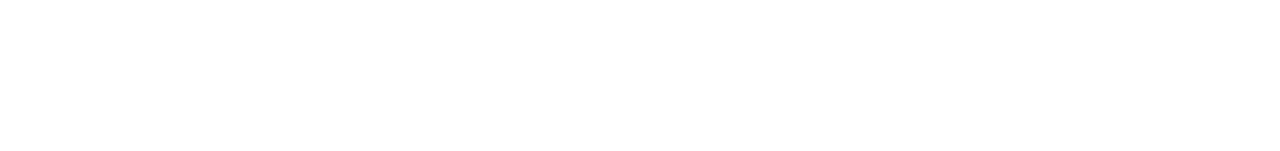
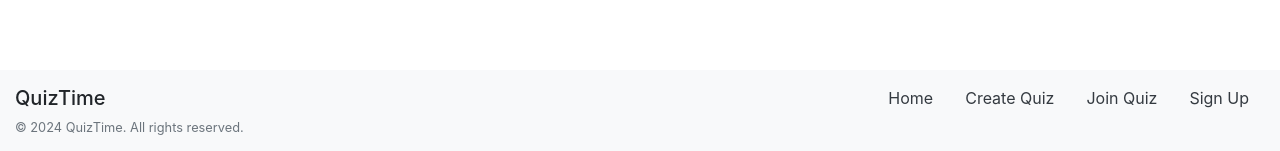
Before and after one commit to abedllah/quiz-time, a React (Create React App) app: page / in a window 1280 px wide. Shown: the part 646-797 px from the top of the page. Built offline with nearby package versions, Linux system fonts and the light colour scheme.

Commit message:
emplement a footer

```diff
--- a/public/index.html
+++ b/public/index.html
@@ -11,6 +11,9 @@
     />
     <link rel="stylesheet" href="https://maxcdn.bootstrapcdn.com/bootstrap/4.0.0/css/bootstrap.min.css">
     <link rel="apple-touch-icon" href="%PUBLIC_URL%/logo192.png" />
+    <!-- Optional: Add Bootstrap CSS and Font Awesome Icons for the footer icons -->
+  <link href="https://stackpath.bootstrapcdn.com/bootstrap/4.5.2/css/bootstrap.min.css" rel="stylesheet">
+  <script src="https://kit.fontawesome.com/a076d05399.js" crossorigin="anonymous"></script>
     <!--
       manifest.json provides metadata used when your web app is installed on a
       user's mobile device or desktop. See https://developers.google.com/web/fundamentals/web-app-manifest/
--- a/src/App.js
+++ b/src/App.js
@@ -3,8 +3,11 @@ import Home from './Component/Home';
 import Products from './Component/Products';
 import AddProduct from './Component/AddProduct';
 import Details from './Component/Details';
-import Cart from './Component/Cart';
+import SignUp from './Component/SignUp';
+import Footer from './Component/Footer';
 import './style.css';
+
+
 export default function App(){
   return (
     <div className='app'>
@@ -14,9 +17,10 @@ export default function App(){
           <Route path="/products" element={<Products />} />
           <Route path="/add" element={<AddProduct />} />
           <Route path="/detaile/:id" element={<Details />} />
-          <Route path="/cart" element={<Cart />} />
+          <Route path="/SignUp" element={<SignUp />} />
         </Routes>
       </BrowserRouter>
+        <Footer />
     </div>
   );
 }
--- a/src/Component/NavigationBar.jsx
+++ b/src/Component/NavigationBar.jsx
@@ -36,7 +36,7 @@ export default function NavigationBar() {
             </Link>
           </li>
           <li className="nav-item mx-2">
-            <Link className="nav-link" to="/cart">
+            <Link className="nav-link" to="/SignUp">
               sign up
             </Link>
           </li>
--- a/src/Component/Cart.jsx
+++ b/src/Component/SignUp.jsx
@@ -1,7 +1,7 @@
 import React from 'react';
 import NavigationBar from './NavigationBar';
 
-export default function Cart() {
+export default function SignUp() {
 
   return (
     <div style={{ marginTop: '100px' }}>
--- a/src/Component/footer.jsx
+++ b/src/Component/footer.jsx
@@ -0,0 +1,33 @@
+import React from 'react';
+
+export default function Footer() {
+  return (
+    <footer className="bg-light py-3 fixed-bottom">
+    <div className="container-fluid d-flex justify-content-between">
+      {/* Footer Brand Name */}
+      <div>
+        <h5 className="mb-1">QuizTime</h5>
+        <small className="text-muted">&copy; 2024 QuizTime. All rights reserved.</small>
+      </div>
+
+      {/* Footer Links */}
+      <div>
+        <ul className="list-unstyled d-flex mb-0">
+          <li className="mx-3">
+            <a className="text-dark">Home</a>
+          </li>
+          <li className="mx-3">
+            <a className="text-dark">Create Quiz</a>
+          </li>
+          <li className="mx-3">
+            <a className="text-dark">Join Quiz</a>
+          </li>
+          <li className="mx-3">
+            <a className="text-dark">Sign Up</a>
+          </li>
+        </ul>
+      </div>
+    </div>
+  </footer>
+  );
+}
```
